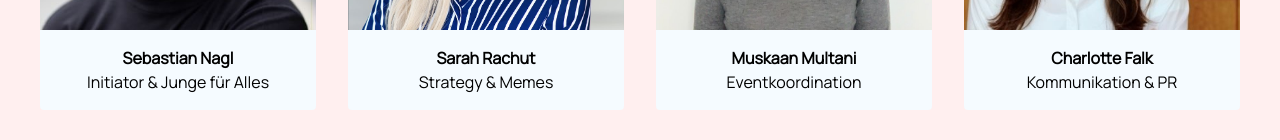
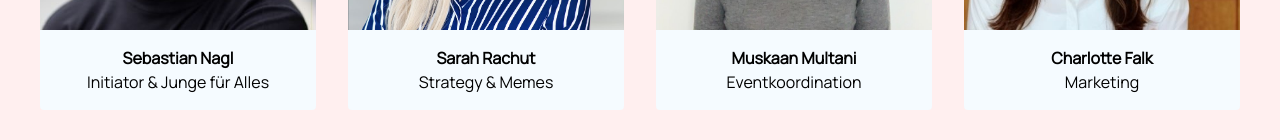
Before and after one commit to tiehm/hackathon-website, a React (Create React App) app: page /team in a window 1280 px wide. Shown: the part 330-470 px from the top of the page. Built offline with nearby package versions, Linux system fonts and the light colour scheme.

Commit message:
fix: title and description for charlotte

```diff
--- a/src/routes/Team.tsx
+++ b/src/routes/Team.tsx
@@ -54,12 +54,14 @@ export class Team extends React.Component {
     },
     {
       name: 'Charlotte Falk',
-      shortDesc: 'Kommunikation & PR',
+      shortDesc: 'Marketing',
       email: 'marketing@legallovestech.de',
       linkedIn: 'https://www.linkedin.com/in/charlotte-falk-129a7a106/ ',
       backgroundClass: 'charlotte-pic',
-      details: 'Sorgt dafür, dass der Legal ❤ Tech in den Sozialen Medien ' +
-          '(und weit darüber hinaus) richtig zur Geltung kommt.',
+      details: 'Sorgt für die Verbreitung von Legal ❤ Tech über alle ' +
+          'Social-Media-Kanäle. Liebt es an der Schnittstelle zwischen ' +
+          'Kommunikation und Recht zu arbeiten. Hat eine Schwäche für ' +
+          'Interior Design und eBay Kleinanzeigen.',
     },
     {
       name: 'Ann-Sophie Blaser',
```
